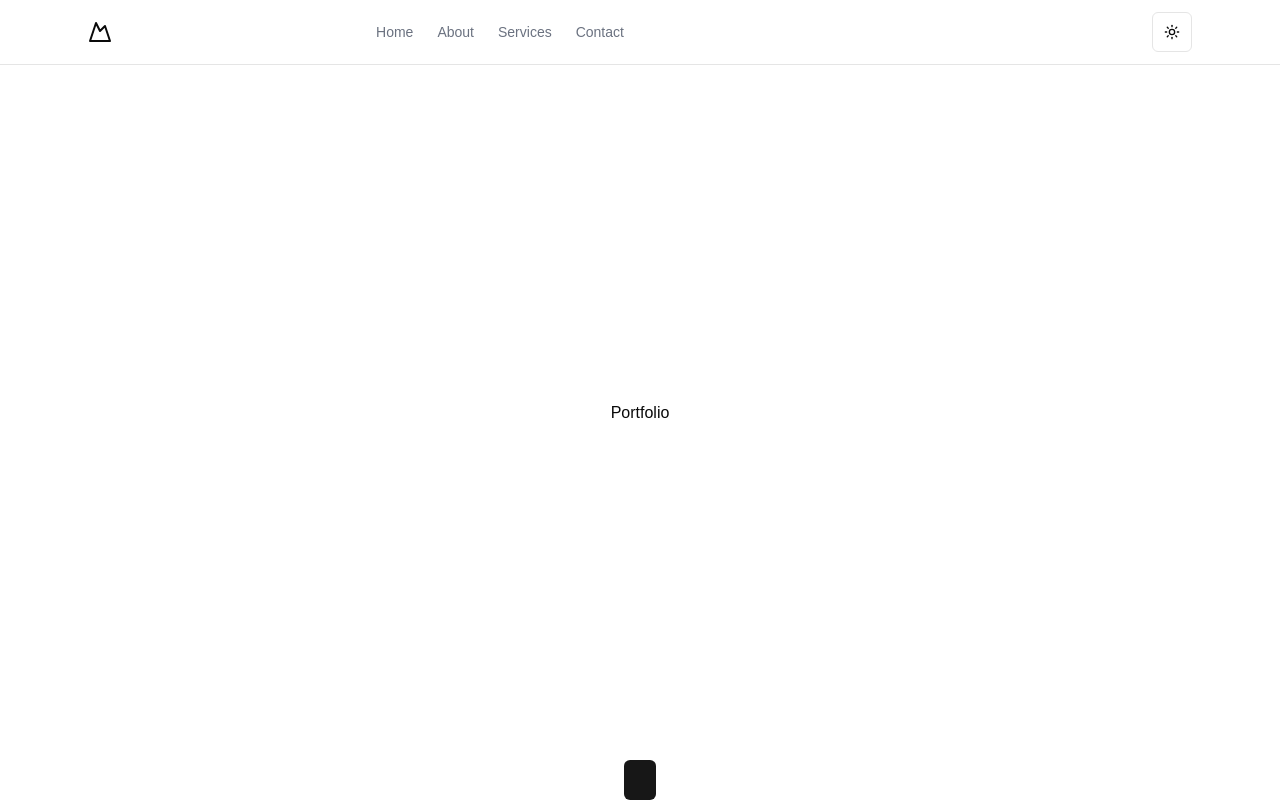
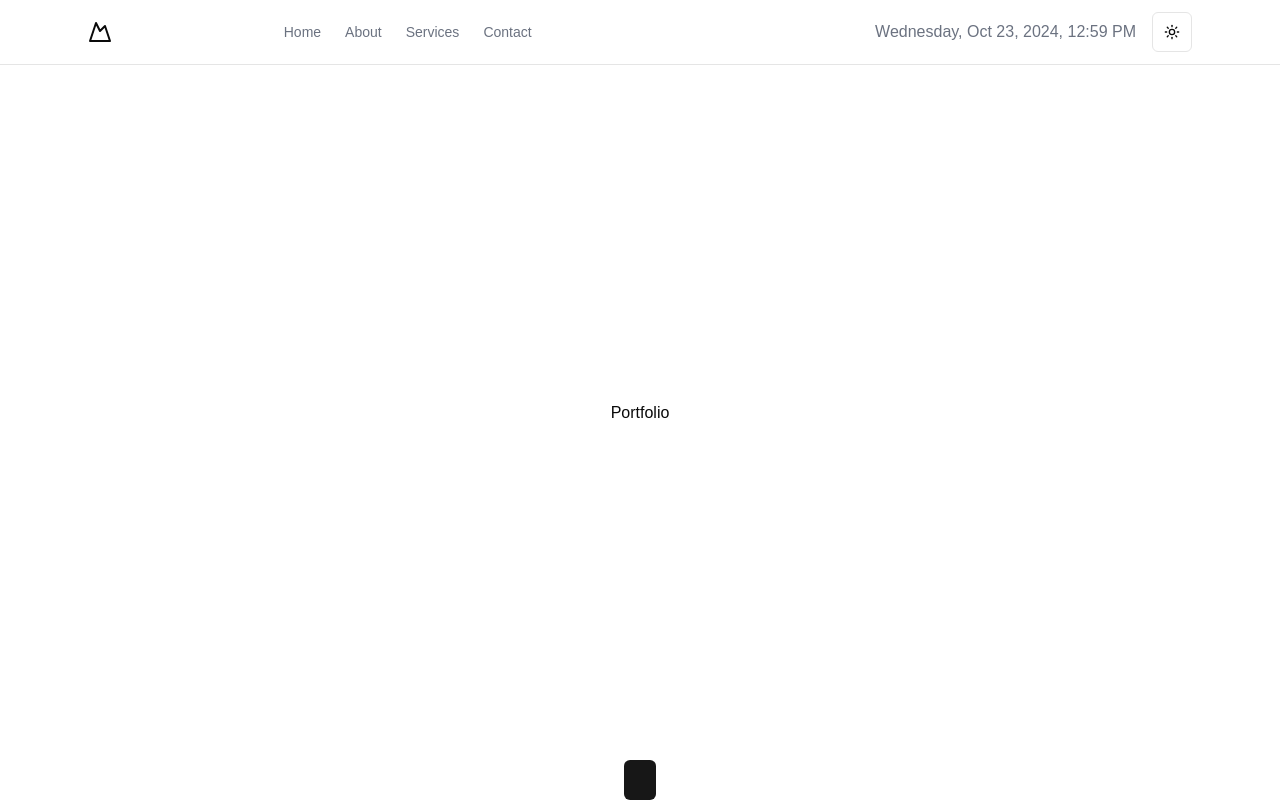
Before and after one commit to woshiJay/woshijay-portfolio, a Next.js app in the folder portfolio/: page / in a window 1280 px wide. Built offline with nearby package versions, Linux system fonts and the light colour scheme.

Commit message:
date time component added

```diff
--- /dev/null
+++ b/portfolio/components/ui/clock.tsx
@@ -0,0 +1,31 @@
+"use client";
+
+import React, { useState, useEffect } from "react";
+
+const Clock: React.FC = () => {
+  const [currentTime, setCurrentTime] = useState<string>("");
+
+  useEffect(() => {
+    const updateClock = () => {
+      const now = new Date();
+      const options: Intl.DateTimeFormatOptions = {
+        weekday: "long",
+        year: "numeric",
+        month: "short",
+        day: "numeric",
+        hour: "numeric",
+        minute: "numeric",
+      };
+      setCurrentTime(now.toLocaleDateString("en-US", options));
+    };
+
+    updateClock(); // Initial call to set the time immediately
+    const intervalId = setInterval(updateClock, 1000); // Update every second
+
+    return () => clearInterval(intervalId); // Clean up interval on unmount
+  }, []);
+
+  return <span className="text-gray-500 dark:text-gray-400">{currentTime}</span>;
+};
+
+export default Clock;
--- a/portfolio/components/ui/navbar.tsx
+++ b/portfolio/components/ui/navbar.tsx
@@ -2,6 +2,7 @@ import Link from "next/link"
 import { Button } from "@/components/ui/button"
 import { Sheet, SheetTrigger, SheetContent } from "@/components/ui/sheet"
 import ModeToggle from "@/components/ui/mode-toggle"
+import Clock from "@/components/ui/clock"
 
 export default function Navbar() {
   return (
@@ -41,6 +42,7 @@ export default function Navbar() {
             Contact
           </Link>
         </nav>
+        {/* Hidden Menu */}
         <div className="flex items-center gap-4">
           <Sheet>
             <SheetTrigger asChild>
@@ -84,6 +86,7 @@ export default function Navbar() {
           </Sheet>
         </div>
         <div className="flex items-center gap-4">
+          <Clock />
           <ModeToggle />
         </div>
       </div>
```
